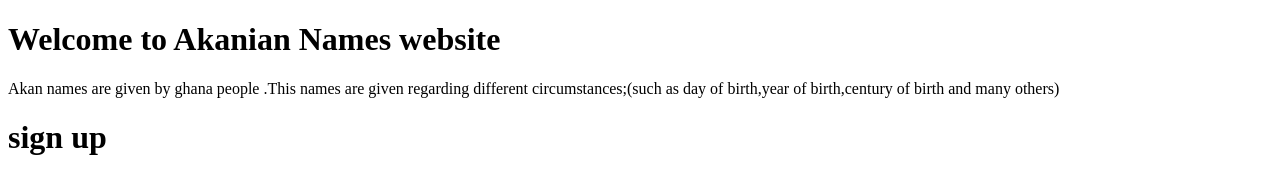
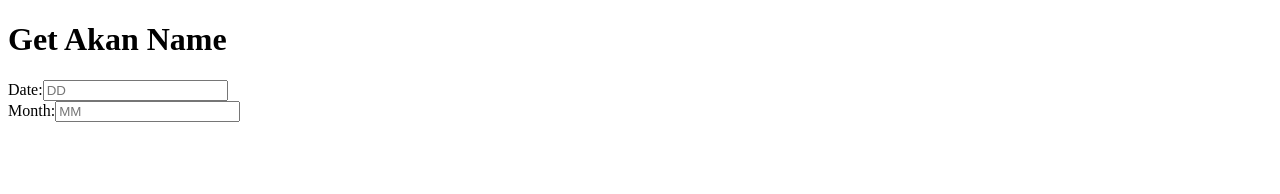
Before and after one commit to Tedkelvin/Birthday-Calculator, a plain HTML site: page index.html in a window 1280 px wide. Drawn offline with Linux system fonts and the light colour scheme; files that its build step writes are made by us from their sources.

Commit message:
add month of birth

```diff
--- a/index.html
+++ b/index.html
@@ -3,14 +3,22 @@
 
 <head>
   <title>Akanian Names</title>
-  <link href="styles.css" rel="stylesheet" type="text/css">
+  <link href="style.css" rel="stylesheet" type="text/css">
 </head>
 
 <body>
-  <h1>Welcome to Akanian Names website</h1>
-  <p>Akan names are given by ghana people .This names are given regarding different circumstances;(such as day of birth,year of birth,century of birth and many others)</p>
-  <form action="index.html" method="post">
+  <div class="sign up">
+    <h1>Get Akan Name</h1>
+    <div class="textbox"
+    <form id="form" action="index.html" method="post">
+      <label for="Date-of-birth">
+        Date:<input type"text" id"Date" Name"Date-of-birth" placeholder="DD" value="">
+        <br>
+      </label>
 
-    <h1>sign up</h1>
-
-    <label for="century>Name:</label>
+      <div class="textbox"
+      <form id="form" action="index.html" method="post">
+        <label for="Month-of-birth">
+          Month:<input type="text" id"Month" Name"Month-of-bith" placeholder="MM" value="">
+          <br>
+        </label>
```
